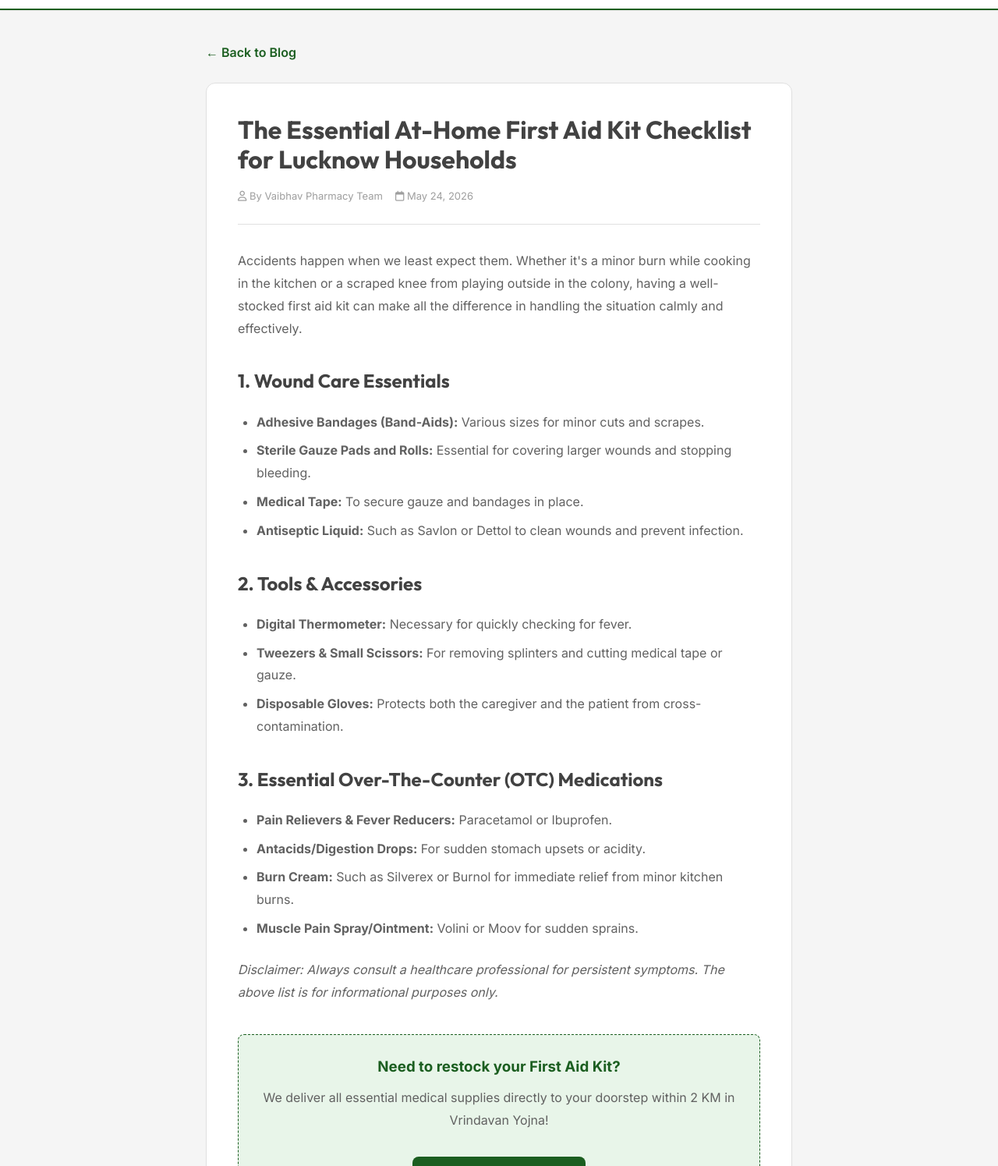
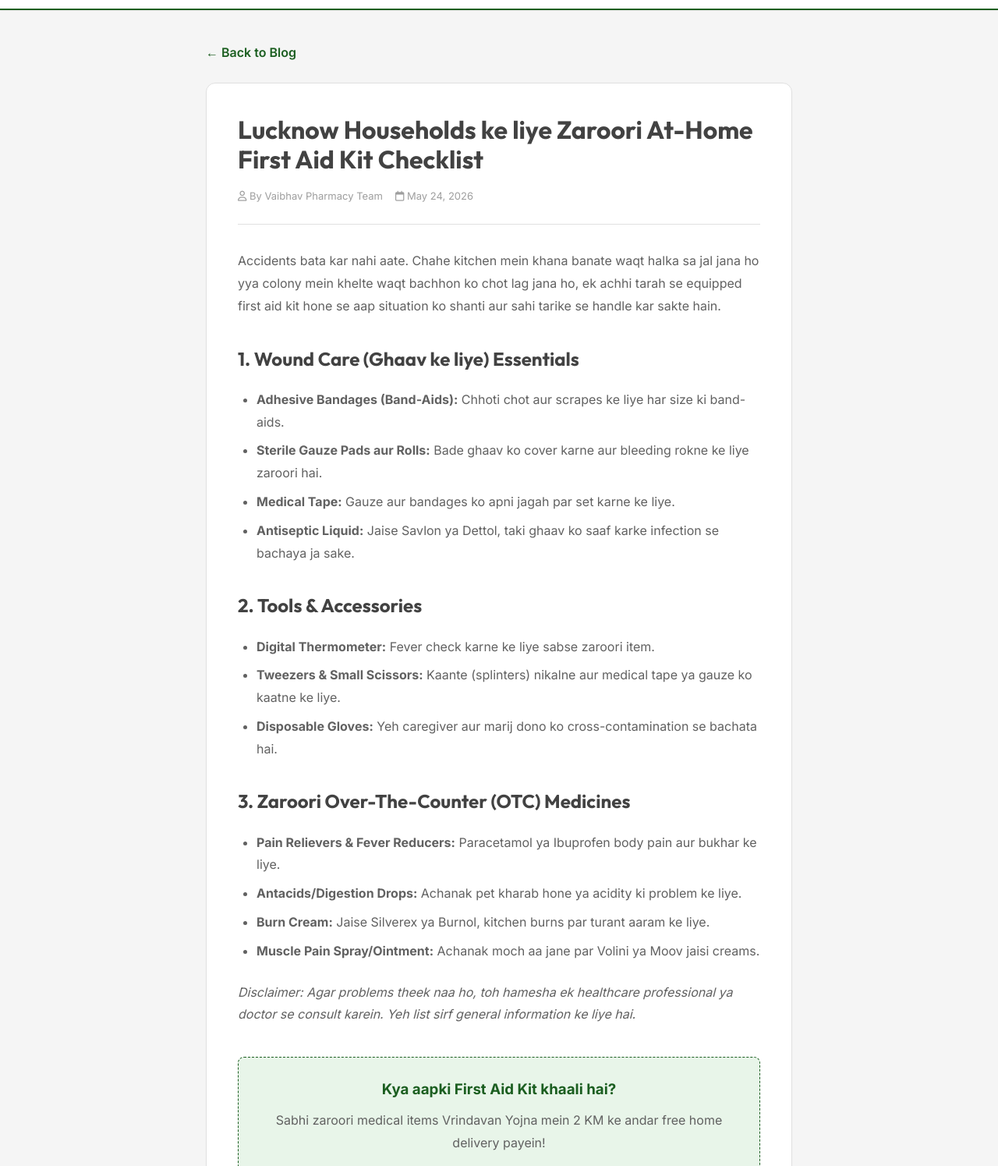
Before and after one commit to vaibhavpharmacyindia/vaibhavpharmacy.in, a plain HTML site: page website/blog/first-aid-kit.html in a window 1280 px wide. Shown: the part 72-1567 px from the top of the page at 78% size. Drawn offline with Linux system fonts and the light colour scheme.

Commit message:
feat: translate blog to Hinglish & rename to Sehat Diary

```diff
--- a/website/blog/first-aid-kit.html
+++ b/website/blog/first-aid-kit.html
@@ -4,9 +4,9 @@
 <head>
     <meta charset="UTF-8">
     <meta name="viewport" content="width=device-width, initial-scale=1.0">
-    <title>At-Home First Aid Kit Checklist | Vaibhav Pharmacy Blog</title>
+    <title>At-Home First Aid Kit Checklist | Sehat Diary</title>
     <meta name="description"
-        content="The essential at-home first aid kit checklist for households in Lucknow. Find out what you need to keep your family safe.">
+        content="Lucknow households ke liye zaroori at-home first aid kit checklist. Jaaniye apni family ko safe rakhne ke liye aapko kya chaiye.">
     <link
         href="https://fonts.googleapis.com/css2?family=Outfit:wght@400;600;700;800&family=Inter:wght@300;400;500;600;700;800&display=swap"
         rel="stylesheet">
@@ -159,7 +159,7 @@
 
         <article class="article-content">
             <header class="article-header">
-                <h1>The Essential At-Home First Aid Kit Checklist for Lucknow Households</h1>
+                <h1>Lucknow Households ke liye Zaroori At-Home First Aid Kit Checklist</h1>
                 <div class="article-meta">
                     <span><i class="far fa-user"></i> By Vaibhav Pharmacy Team</span>
                     <span><i class="far fa-calendar"></i> May 24, 2026</span>
@@ -167,46 +167,49 @@
             </header>
 
             <div class="article-body">
-                <p>Accidents happen when we least expect them. Whether it's a minor burn while cooking in the kitchen or
-                    a scraped knee from playing outside in the colony, having a well-stocked first aid kit can make all
-                    the difference in handling the situation calmly and effectively.</p>
+                <p>Accidents bata kar nahi aate. Chahe kitchen mein khana banate waqt halka sa jal jana ho yya colony
+                    mein khelte waqt bachhon ko chot lag jana ho, ek achhi tarah se equipped first aid kit hone se aap
+                    situation ko shanti aur sahi tarike se handle kar sakte hain.</p>
 
-                <h2>1. Wound Care Essentials</h2>
+                <h2>1. Wound Care (Ghaav ke liye) Essentials</h2>
                 <ul>
-                    <li><strong>Adhesive Bandages (Band-Aids):</strong> Various sizes for minor cuts and scrapes.</li>
-                    <li><strong>Sterile Gauze Pads and Rolls:</strong> Essential for covering larger wounds and stopping
-                        bleeding.</li>
-                    <li><strong>Medical Tape:</strong> To secure gauze and bandages in place.</li>
-                    <li><strong>Antiseptic Liquid:</strong> Such as Savlon or Dettol to clean wounds and prevent
-                        infection.</li>
+                    <li><strong>Adhesive Bandages (Band-Aids):</strong> Chhoti chot aur scrapes ke liye har size ki
+                        band-aids.</li>
+                    <li><strong>Sterile Gauze Pads aur Rolls:</strong> Bade ghaav ko cover karne aur bleeding rokne ke
+                        liye zaroori hai.</li>
+                    <li><strong>Medical Tape:</strong> Gauze aur bandages ko apni jagah par set karne ke liye.</li>
+                    <li><strong>Antiseptic Liquid:</strong> Jaise Savlon ya Dettol, taki ghaav ko saaf karke infection
+                        se bachaya ja sake.</li>
                 </ul>
 
                 <h2>2. Tools & Accessories</h2>
                 <ul>
-                    <li><strong>Digital Thermometer:</strong> Necessary for quickly checking for fever.</li>
-                    <li><strong>Tweezers & Small Scissors:</strong> For removing splinters and cutting medical tape or
-                        gauze.</li>
-                    <li><strong>Disposable Gloves:</strong> Protects both the caregiver and the patient from
-                        cross-contamination.</li>
+                    <li><strong>Digital Thermometer:</strong> Fever check karne ke liye sabse zaroori item.</li>
+                    <li><strong>Tweezers & Small Scissors:</strong> Kaante (splinters) nikalne aur medical tape ya gauze
+                        ko kaatne ke liye.</li>
+                    <li><strong>Disposable Gloves:</strong> Yeh caregiver aur marij dono ko cross-contamination se
+                        bachata hai.</li>
                 </ul>
 
-                <h2>3. Essential Over-The-Counter (OTC) Medications</h2>
+                <h2>3. Zaroori Over-The-Counter (OTC) Medicines</h2>
                 <ul>
-                    <li><strong>Pain Relievers & Fever Reducers:</strong> Paracetamol or Ibuprofen.</li>
-                    <li><strong>Antacids/Digestion Drops:</strong> For sudden stomach upsets or acidity.</li>
-                    <li><strong>Burn Cream:</strong> Such as Silverex or Burnol for immediate relief from minor kitchen
-                        burns.</li>
-                    <li><strong>Muscle Pain Spray/Ointment:</strong> Volini or Moov for sudden sprains.</li>
+                    <li><strong>Pain Relievers & Fever Reducers:</strong> Paracetamol ya Ibuprofen body pain aur bukhar
+                        ke liye.</li>
+                    <li><strong>Antacids/Digestion Drops:</strong> Achanak pet kharab hone ya acidity ki problem ke
+                        liye.</li>
+                    <li><strong>Burn Cream:</strong> Jaise Silverex ya Burnol, kitchen burns par turant aaram ke liye.
+                    </li>
+                    <li><strong>Muscle Pain Spray/Ointment:</strong> Achanak moch aa jane par Volini ya Moov jaisi
+                        creams.</li>
                 </ul>
 
-                <p><em>Disclaimer: Always consult a healthcare professional for persistent symptoms. The above list is
-                        for informational purposes only.</em></p>
+                <p><em>Disclaimer: Agar problems theek naa ho, toh hamesha ek healthcare professional ya doctor se
+                        consult karein. Yeh list sirf general information ke liye hai.</em></p>
 
                 <div class="call-to-action">
-                    <h3>Need to restock your First Aid Kit?</h3>
-                    <p>We deliver all essential medical supplies directly to your doorstep within 2 KM in Vrindavan
-                        Yojna!</p>
-                    <a href="https://wa.me/917897526668?text=Hi,%20I%20want%20to%20order%20first%20aid%20supplies."
+                    <h3>Kya aapki First Aid Kit khaali hai?</h3>
+                    <p>Sabhi zaroori medical items Vrindavan Yojna mein 2 KM ke andar free home delivery payein!</p>
+                    <a href="https://wa.me/917897526668?text=Hi,%20mujhe%20first%20aid%20supplies%20order%20karni%20hain."
                         class="btn"><i class="fab fa-whatsapp"></i> Order via WhatsApp</a>
                 </div>
             </div>
```
Also changed, not shown: website/blog/combating-flu.html (+31 -29 lines), website/blog/index.html (+11 -11 lines), website/index.html (+1 -1 lines).
